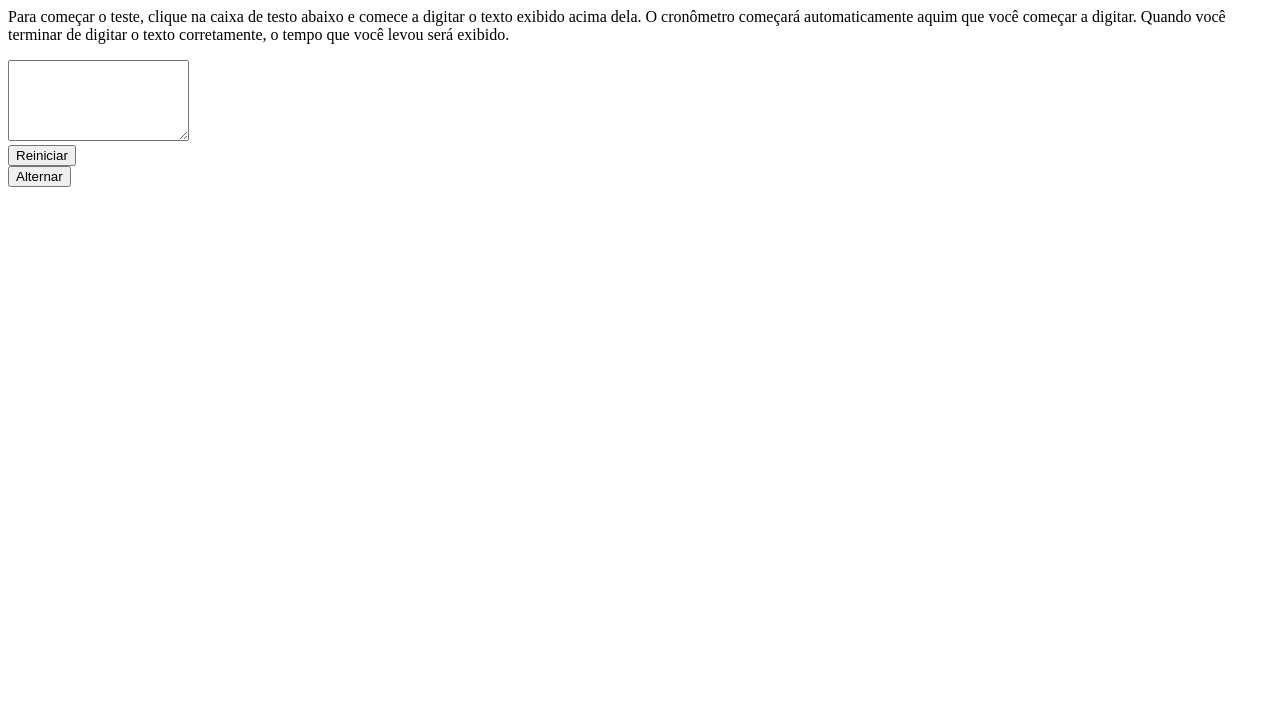
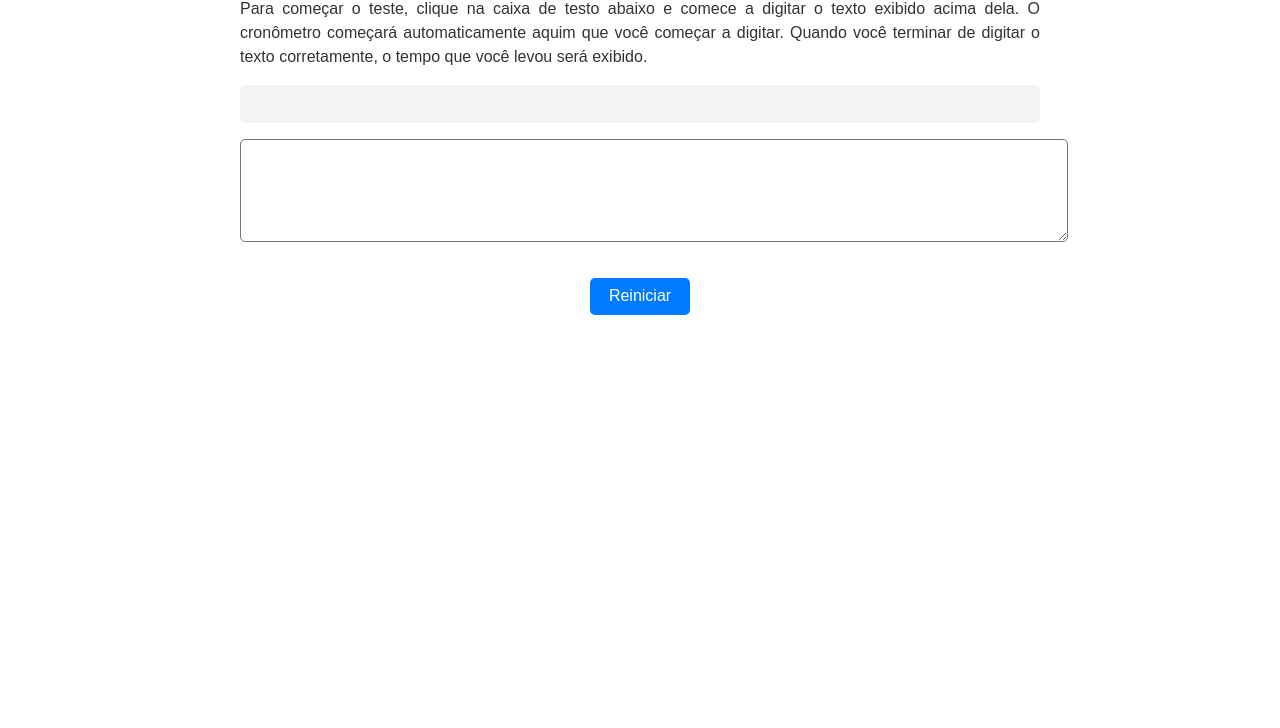
Before and after one commit to leojosants/udemy_projetos_de_javascript_aprenda_html_css_e_javascript__secao_23, a plain HTML site: page teste_de_velocidade_de_digitacao/index.html in a window 1280 px wide. Shown: the part 72-800 px from the top of the page. Drawn offline with Linux system fonts and the light colour scheme.

Commit message:
class 116 - project css

```diff
--- a/teste_de_velocidade_de_digitacao/assets/css/styles.css
+++ b/teste_de_velocidade_de_digitacao/assets/css/styles.css
@@ -0,0 +1,82 @@
+:root {
+    --color_0: #F3F3F3;
+    --color_1: #007BFF;
+    --color_2: #FFFFFF;
+    --color_3: #0056B3;
+    --color_4: #333333;
+}
+
+body {
+    font-family: Arial, Helvetica, sans-serif;
+    max-width: 800px;
+    margin: 0 auto;
+    padding: 1.5rem;
+    text-align: center;
+}
+
+h1 {
+    font-size: 1rem;
+    margin-bottom: 1rem;
+}
+
+.instructions {
+    font-size: 1rem;
+    margin-bottom: 1rem;
+    line-height: 1.5;
+    text-align: justify;
+}
+
+#text {
+    font-size: 1.2rem;
+    background-color: var(--color_0);
+    padding: 1.2rem;
+    margin-bottom: 1rem;
+    border-radius: 5px;
+}
+
+#input {
+    width: 100%;
+    padding: 0.8rem;
+    margin-bottom: 1rem;
+    border-radius: 5px;
+}
+
+#result {
+    font-size: 1.2rem;
+    margin-bottom: 1rem;
+}
+
+button {
+    font-size: 1rem;
+    padding: 0.6rem 1.2rem;
+    background-color: var(--color_1);
+    color: var(--color_2);
+    border: none;
+    border-radius: 5px;
+    cursor: pointer;
+    transition: 0.3s;
+}
+
+button:hover {
+    background-color: var(--color_3);
+}
+
+#toggle_theme {
+    position: fixed;
+    top: 10px;
+    right: 10px;
+}
+
+.clear_theme {
+    background-color: var(--color_2);
+    color: var(--color_4);
+}
+
+.dark_theme {
+    background-color: var(--color_4);
+    color: var(--color_2);
+}
+
+.dark_theme #text {
+    color: var(--color_4);
+}
--- a/teste_de_velocidade_de_digitacao/index.html
+++ b/teste_de_velocidade_de_digitacao/index.html
@@ -14,7 +14,7 @@
 		<!--  -->
 		<script src="assets/js/app.js" defer></script>
 	</head>
-	<body>
+	<body class="clear_theme">
         <!--  -->
 		<h1>Teste de Velocidade de Digitação</h1>
 
@@ -33,7 +33,7 @@
         <textarea name="input" id="input" rows="5"></textarea>
 
         <!--  -->
-        <div class="result" data_result></div>
+        <div id="result" data_result></div>
 
         <!--  -->
         <button id="restart" data_restart>Reiniciar</button>
@@ -42,6 +42,6 @@
         <div id="history" data_history></div>
 
         <!--  -->
-        <button id="toggle theme" data_toggle theme>Alternar</button>
+        <button id="toggle_theme" data_toggle_theme>Alternar</button>
 	</body>
 </html>
```
